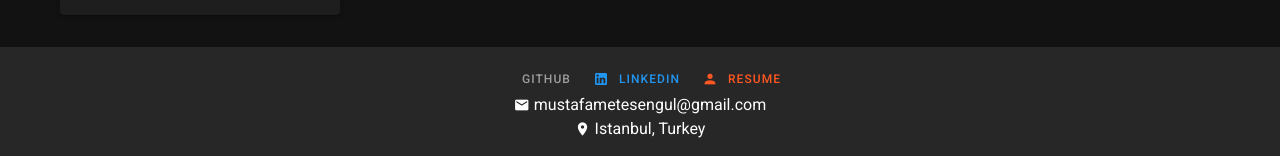
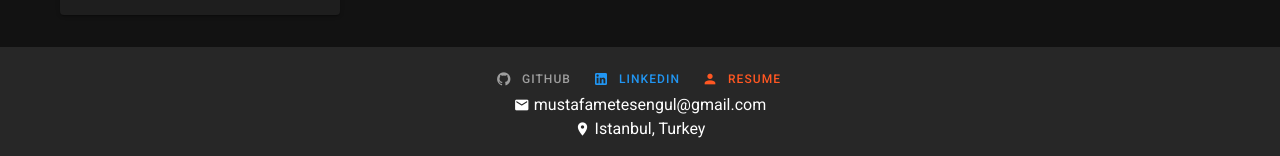
Before and after one commit to metesengul/metesengul, a Vue app: page / in a window 1280 px wide. Shown: the part 2109-2265 px from the top of the page. Built offline with nearby package versions, Linux system fonts and the light colour scheme.

Commit message:
Design fix

```diff
--- a/src/App.vue
+++ b/src/App.vue
@@ -19,7 +19,7 @@
         class="text-center"
         cols="12"
       >
-        <v-btn href="https://github.com/metesengul" class="grey--text" text small><v-icon left dark small>mdi-github-circle</v-icon>GitHub</v-btn>
+        <v-btn href="https://github.com/metesengul" class="grey--text" text small><v-icon left dark small>mdi-github</v-icon>GitHub</v-btn>
         <v-btn href="https://www.linkedin.com/in/metesengul/" class="accent--text" text small><v-icon left dark small>mdi-linkedin</v-icon>LinkedIn</v-btn>
         <v-btn href="https://drive.google.com/file/d/10eHJebk5UNwbkhCFx2emYCBU5WnXJvWm/view?usp=sharing" class="primary--text" text small><v-icon left dark small>mdi-account</v-icon>Resume</v-btn>
         <br>
```
